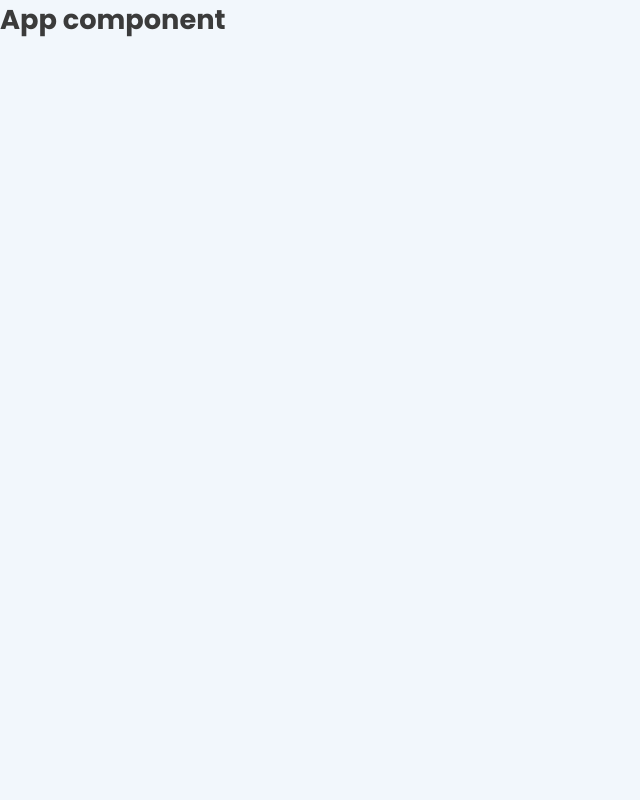
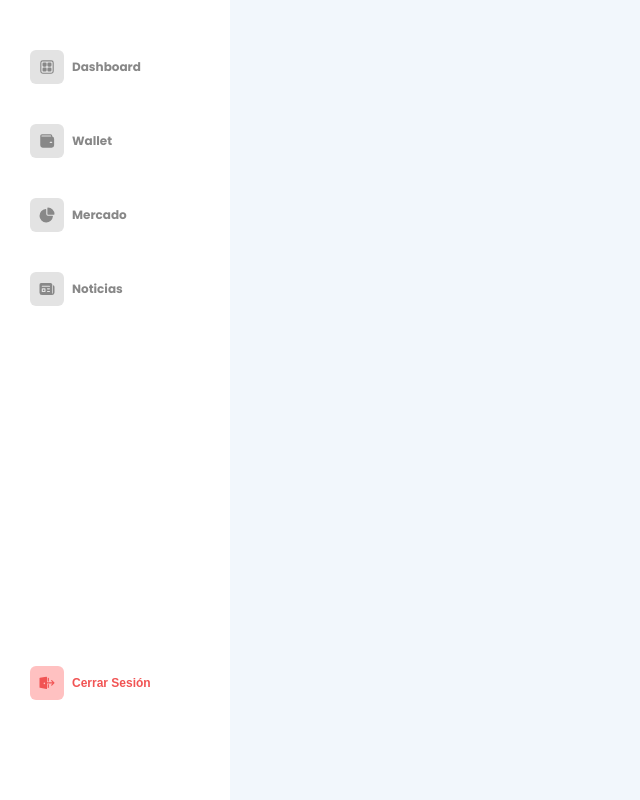
Before and after one commit to nickdriller/escalab-proyecto-certificacion, a React (Create React App) app: page / in a window 1280 px wide. Shown: the whole page, without its empty margins (0-640 px from the left). Built offline with nearby package versions, Linux system fonts and the light colour scheme.

Commit message:
Create Menu component.

```diff
--- a/package.json
+++ b/package.json
@@ -39,5 +39,8 @@
       "last 1 firefox version",
       "last 1 safari version"
     ]
+  },
+  "devDependencies": {
+    "@iconify/react": "^3.2.1"
   }
 }
--- a/src/App.jsx
+++ b/src/App.jsx
@@ -1,7 +1,8 @@
 import React from 'react'
+import Menu from './layout/Menu/Menu'
 
 const App = () => (
-  <h1>App component</h1>
+  <Menu />
 )
 
 export default App
--- a/src/index.js
+++ b/src/index.js
@@ -6,7 +6,7 @@ import App from './App'
 
 const root = ReactDOM.createRoot(document.getElementById('root'))
 root.render(
-  <React.StrictMode>
+  // <React.StrictMode>
     <App />
-  </React.StrictMode>
+  // </React.StrictMode>
 )
--- /dev/null
+++ b/src/layout/Menu/Menu.jsx
@@ -0,0 +1,63 @@
+import React, { Fragment } from 'react'
+import styles from './Menu.module.sass'
+import { Icon } from '@iconify/react'
+
+const Menu = () => {
+  return(
+
+    <Fragment>
+      <nav className={styles.menu}>
+        <ul className={styles.menu__lista}>
+
+          <li className={styles.menu__item}>
+            <a className={styles.menu__link} href='#'>
+              <span className={styles.menu__icono}>
+                <Icon icon="fluent:app-folder-24-filled" />
+              </span>
+              <span className={styles.menu__texto}>dashboard</span>
+            </a>
+          </li>
+
+          <li className={styles.menu__item}>
+            <a className={styles.menu__link} href='#'>
+              <span className={styles.menu__icono}>
+                <Icon icon="fluent:wallet-24-filled" />
+              </span>
+              <span className={styles.menu__texto}>wallet</span>
+            </a>
+          </li>
+
+          <li className={styles.menu__item}>
+            <a className={styles.menu__link} href='#' >
+              <span className={styles.menu__icono}>
+                <Icon icon="fluent:data-pie-24-filled" />
+              </span>
+              <span className={styles.menu__texto}>mercado</span>
+            </a>
+          </li>
+
+          <li className={styles.menu__item}>
+            <a className={styles.menu__link} href='#'>
+              <span className={styles.menu__icono}>
+                <Icon icon="fluent:news-24-filled" />
+              </span>
+              <span className={styles.menu__texto}>noticias</span>
+            </a>
+          </li>
+
+          <li className={styles.menu__item}>
+            <button className={styles.menu__link}>
+              <span className={styles.menu__icono}>
+                <Icon icon="fluent:sign-out-24-filled" />
+              </span>
+              <span className={styles.menu__texto}>cerrar sesión</span>
+            </button>
+          </li>
+
+        </ul>
+      </nav>
+    </Fragment>
+  )
+}
+
+export default Menu
--- /dev/null
+++ b/src/layout/Menu/Menu.module.sass
@@ -0,0 +1,75 @@
+.menu
+  width: 60px
+  display: flex
+  flex-direction: column
+  background: #FFFFFF
+  height: 100%
+  position: fixed
+  z-index: 5
+  padding: 40px 0
+  transition: width ease-in-out .25s
+  @media screen and ( min-width: 992px )
+    width: 230px
+
+.menu__lista
+  display: flex
+  flex-direction: column
+  height: calc(100% - 50px)
+
+.menu__item
+  display: flex
+  align-items: center
+  & + &
+    margin-top: 20px
+
+  &:last-child
+    margin-top: auto
+    .menu__texto
+      color: #f15454
+    .menu__icono
+      background: #ffc1c1
+      svg
+        color: #f15454
+
+.menu__texto
+  display: block
+  transform: scale(0)
+  transition: transform ease-in-out .25s
+  @media screen and ( min-width: 992px )
+    transform: scale(1)
+    color: #888888
+
+.menu__link
+
+  display: flex
+  padding: 10px 14px
+  align-items: center
+  width: 100%
+  text-decoration: none
+  @media screen and ( min-width: 992px )
+    padding: 10px 30px
+    font-weight: 700
+    font-size: .75rem
+    text-transform: capitalize
+
+.menu__icono
+  margin-right: 8px
+  display: inline-flex
+  align-items: center
+  justify-content: center
+  background: #e3e3e3
+  border-radius: 6px
+  padding: 8px
+  svg
+    width: 18px
+    color: #888888
+
+.menu__item--activo
+  .menu__link
+    cursor: default
+  .menu__icono
+    background: #1a2e35
+    svg
+      color: #FFFFFF
+  .menu__texto
+    color: #1a2e35
```
Also changed, not shown: src/pages/DashboardPage/Dashboard.jsx (added, +9 -0 lines), 2 other files (tests, documents, lock files or other folders).
